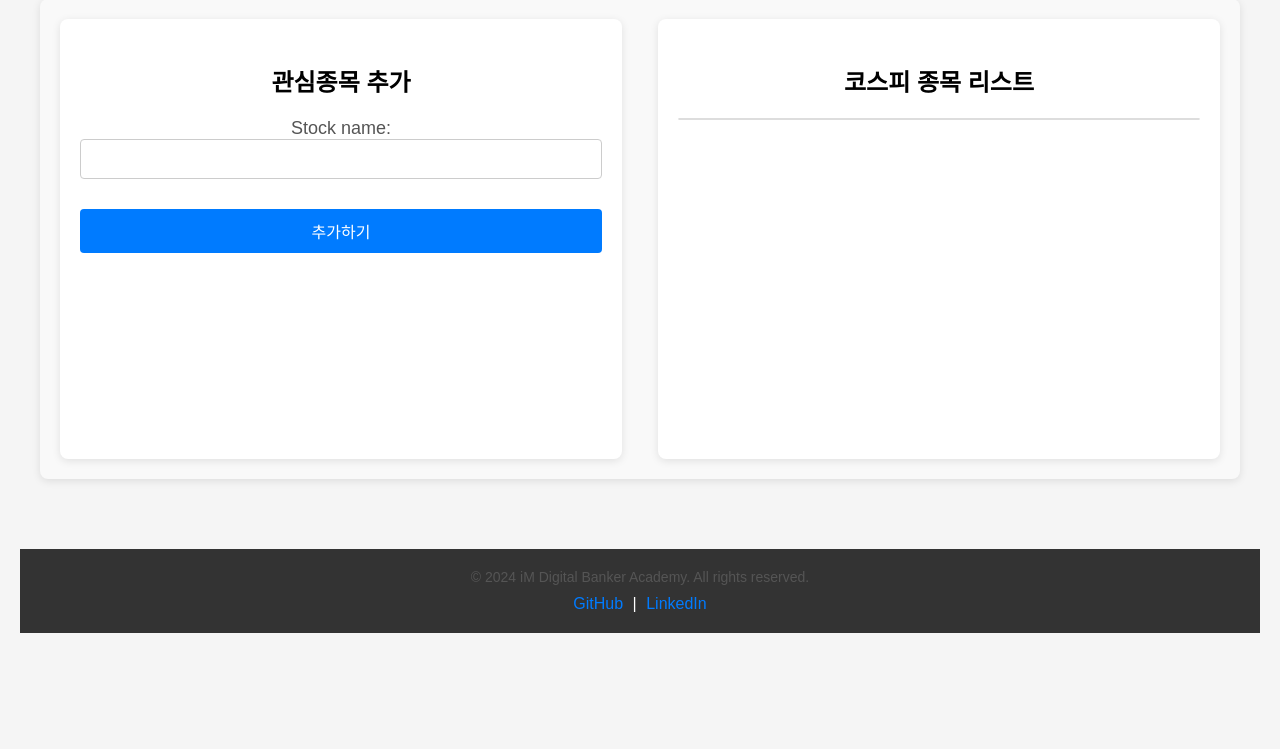
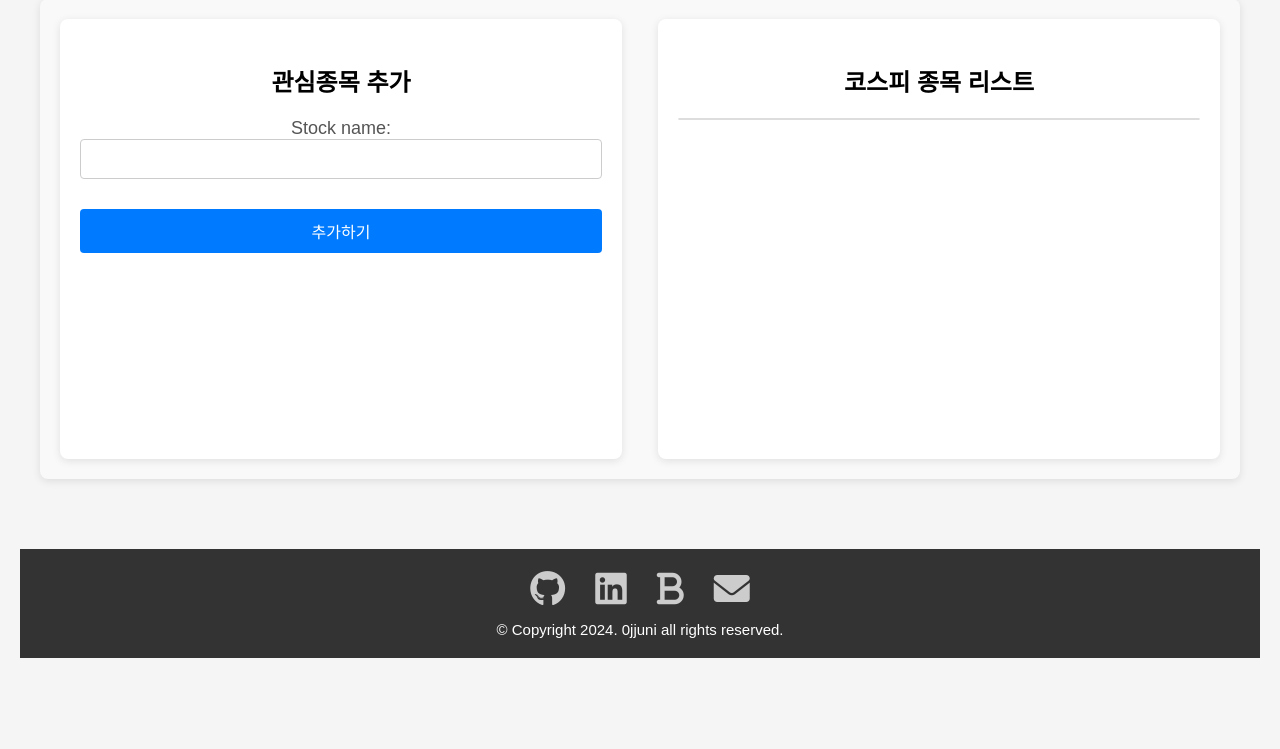
Before and after one commit to 0jjuni/stock_predictor, a Django app: page /accounts/add/ in a window 1280 px wide. Shown: the part 141-890 px from the top of the page. Run offline with Django 5.2, Linux system fonts and the light colour scheme; the visitor is signed in with stand-in values (Sample User, id 1); data that the repository does not hold is empty; parts of the project's set-up code (start-up, migrations or seed data) failed here and were passed over.

Commit message:
footer에 저작권 관련 명시

```diff
--- a/base/templates/base/footer.html
+++ b/base/templates/base/footer.html
@@ -1,10 +1,24 @@
 {% load static %}
 <footer class="footer">
     <div class="container">
-        <p>&copy; 2024 iM Digital Banker Academy. All rights reserved.</p>
+
         <div class="social-links">
-            <a href="https://github.com/0jjuni/stock_predictor" target="_blank">GitHub</a> |
-            <a href="https://www.linkedin.com/in/%EC%98%81%EC%A4%80-%ED%97%88-a247472a9/" target="_blank">LinkedIn</a>
+            <a href="https://github.com/0jjuni/stock_predictor" target="_blank">
+                <i class="fab fa-github"></i>
+            </a>
+            <a href="https://www.linkedin.com/in/%EC%98%81%EC%A4%80-%ED%97%88-a247472a9/" target="_blank">
+                <i class="fab fa-linkedin"></i>
+            </a>
+            <a href="https://blog.naver.com/iyoung1000" target="_blank">
+                <i class="fas fa-bold"></i> <!-- 네이버 블로그 아이콘 대체 -->
+            </a>
+            <a href="mailto:iyoung100009@gmail.com" target="_blank">
+                <i class="fas fa-envelope"></i>
+            </a>
         </div>
     </div>
+    <p>&copy; Copyright 2024. 0jjuni all rights reserved.</p>
 </footer>
+
+<!-- Font Awesome 추가 -->
+<link rel="stylesheet" href="https://cdnjs.cloudflare.com/ajax/libs/font-awesome/6.0.0-beta3/css/all.min.css">
--- a/static/css/footer.css
+++ b/static/css/footer.css
@@ -11,29 +11,26 @@
 
 .footer p {
     margin: 0;
-    padding-bottom: 10px;
-    font-size: 14px;
+    padding-top: 10px;
+    font-size: 15px;
+    color: #fff;
 }
 
+/* 소셜 링크 아이콘만 표시 및 스타일 */
 .footer .social-links {
-    font-size: 16px;
+    font-size: 0; /* 텍스트 크기 없앰 (아이콘만 남도록) */
 }
 
 .footer .social-links a {
-    color: #007bff;
+    color: #ccc; /* 기본 회색 아이콘 색상 */
     text-decoration: none;
-    margin: 0 5px;
+    margin: 0 10px;
+    font-size: 36px; /* 아이콘 크기 명확하게 설정 */
     transition: color 0.3s ease;
 }
 
 .footer .social-links a:hover {
-    color: #0056b3;
-}
-
-.container {
-    max-width: 1200px;
-    margin: 0 auto;
-    padding: 0 15px;
+    color: #fff; /* 호버 시 색상 변경 */
 }
 
 /* 반응형 푸터 */
@@ -42,3 +39,10 @@
         font-size: 14px;
     }
 }
+
+/* 컨테이너 스타일링 */
+.container {
+    max-width: 1200px;
+    margin: 0 auto;
+    padding: 0 15px;
+}
```
